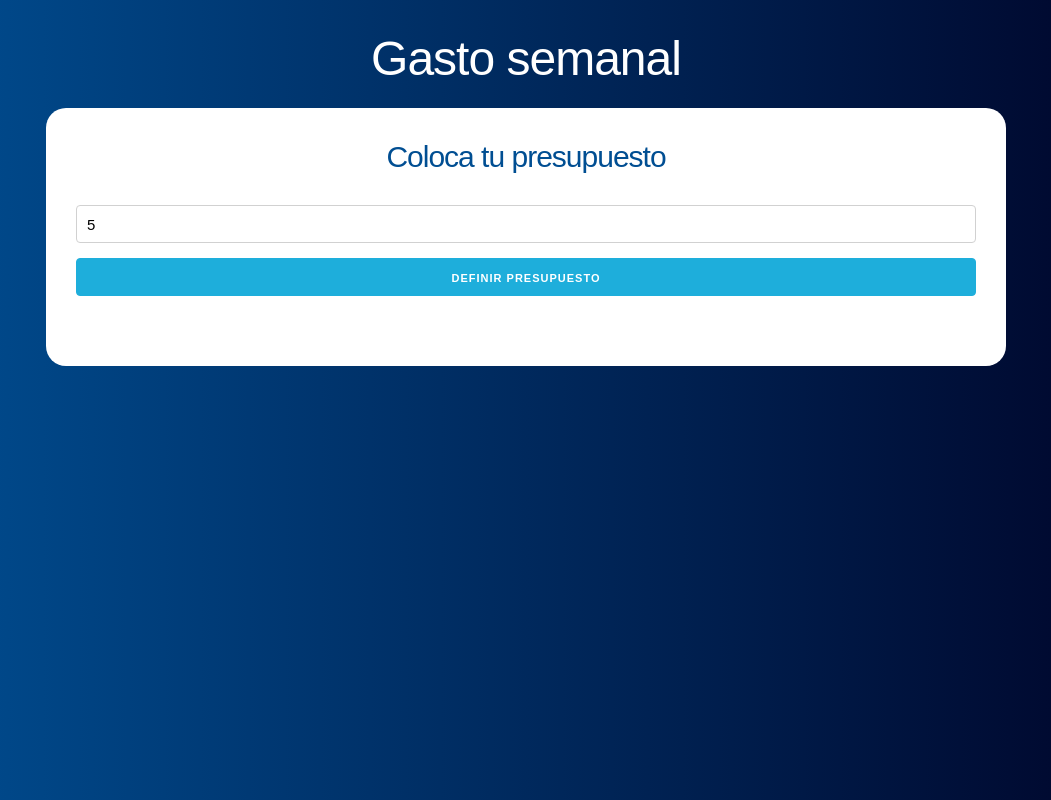
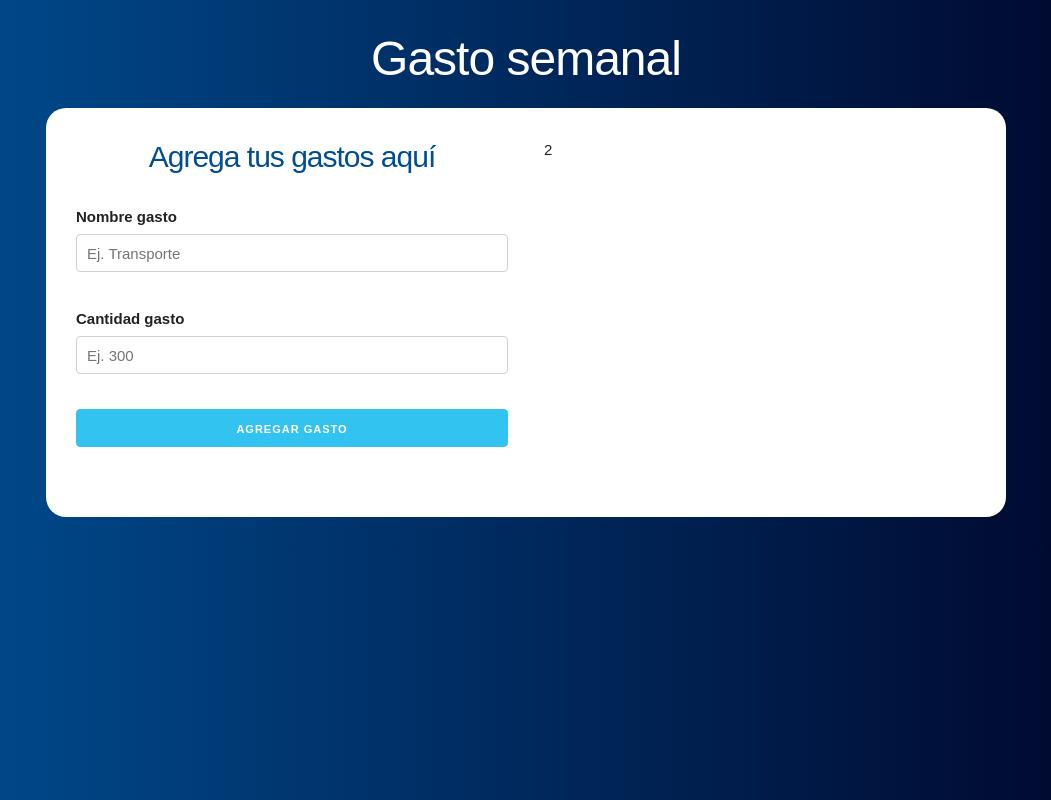
Before and after one commit to ianahernandez/react-presupuesto, a React (Create React App) app: page / in a window 1280 px wide. Both pictures are taken after typing "5" into the empty fields and a click on the input "Definir presupuesto". Shown: the whole page, without its empty margins (114-1165 px from the left). Built offline with nearby package versions, Linux system fonts and the light colour scheme.

Commit message:
componente de error y formulario de gastos con carga condicional

```diff
--- a/src/App.js
+++ b/src/App.js
@@ -1,16 +1,44 @@
-import React from 'react';
+import React, { useState } from 'react';
 import Pregunta from './components/Pregunta';
+import Formulario from './components/Formulario'
 
 function App() {
 
-
+  //Definir el State
+  const [presupuesto, guardarPresupuesto] = useState(0);
+  const [restante, guardarRestante] = useState(0);
+  const [mostrarPregunta, actualizarPregunta ] = useState(true);
 
   return (
     <div className="container">
       <header>
           <h1>Gasto semanal</h1>
           <div className="contenido-principal contenido">
-              <Pregunta/>
+
+              {mostrarPregunta ?
+                (
+                  <Pregunta
+                    guardarPresupuesto={guardarPresupuesto}
+                    guardarRestante={guardarRestante}
+                    actualizarPregunta={actualizarPregunta}
+                  />
+                )
+
+              :
+
+                (
+                  <div className="row">
+                      <div className="one-half column">
+                        <Formulario/>
+                      </div>
+                      <div className="one-half column">
+                        2
+                      </div>
+                  </div>
+                )
+
+              }
+
           </div>
       </header>
 
--- /dev/null
+++ b/src/components/Error.js
@@ -0,0 +1,4 @@
+import React from 'react';
+const Error = ({ mensaje }) => <p className="alert alert-danger error">{mensaje}</p>
+
+export default Error;
--- /dev/null
+++ b/src/components/Formulario.js
@@ -0,0 +1,33 @@
+import React, {useState} from 'react';
+
+const Formulario = () => {
+    return (
+        <form>
+            <h2>Agrega tus gastos aquí</h2>
+            <div className="campo">
+                <label>Nombre gasto</label>
+                <input
+                    type="text"
+                    className="u-full-width"
+                    placeholder="Ej. Transporte"
+                />
+            </div>
+            <div className="campo">
+                <label>Cantidad gasto</label>
+                <input
+                    type="number"
+                    className="u-full-width"
+                    placeholder="Ej. 300"
+                />
+            </div>
+                <input
+                    type="submit"
+                    className="button-primary u-full-width"
+                    value="Agregar gasto"
+                />
+
+        </form>
+     );
+}
+
+export default Formulario;
--- a/src/components/Pregunta.js
+++ b/src/components/Pregunta.js
@@ -1,6 +1,7 @@
 import React, {Fragment, useState} from 'react';
+import Error from './Error';
 
-const Pregunta = () => {
+const Pregunta = ({guardarPresupuesto, guardarRestante, actualizarPregunta}) => {
 
     //State de cantidad de presupuesto
     const [ cantidad, guardarCantidad ] = useState(0);
@@ -22,11 +23,16 @@
         }
 
         //Si se pasa la validacion
+        actualizarError(false);
+        guardarPresupuesto(cantidad);
+        guardarRestante(cantidad);
+        actualizarPregunta(false);
     }
 
     return (
         <Fragment>
             <h2>Coloca tu presupuesto</h2>
+            { error ? <Error mensaje="El presupuesto es incorrecto."/> : null }
             <form
                 onSubmit={agregarPresupuesto}
             >
```
